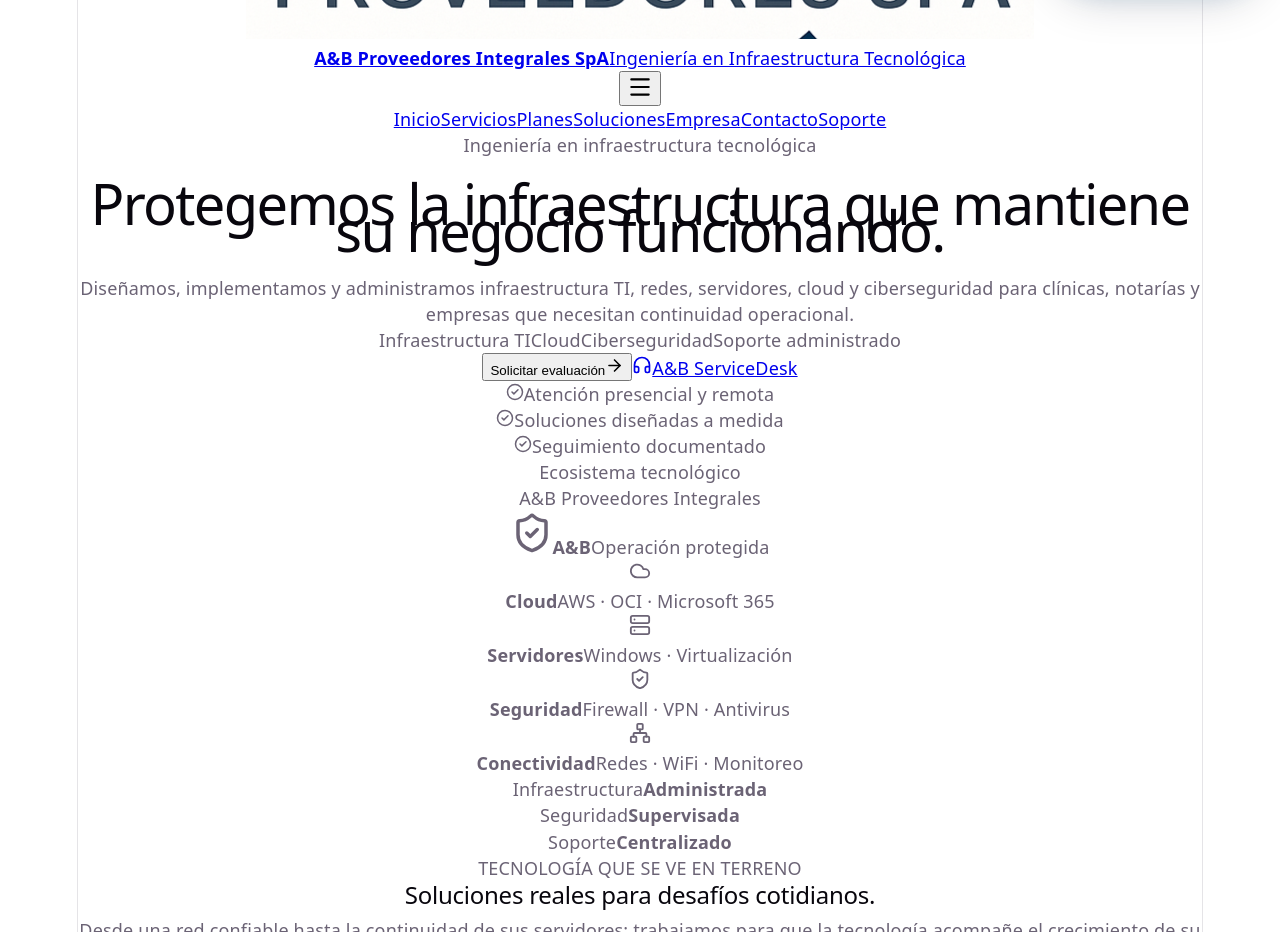
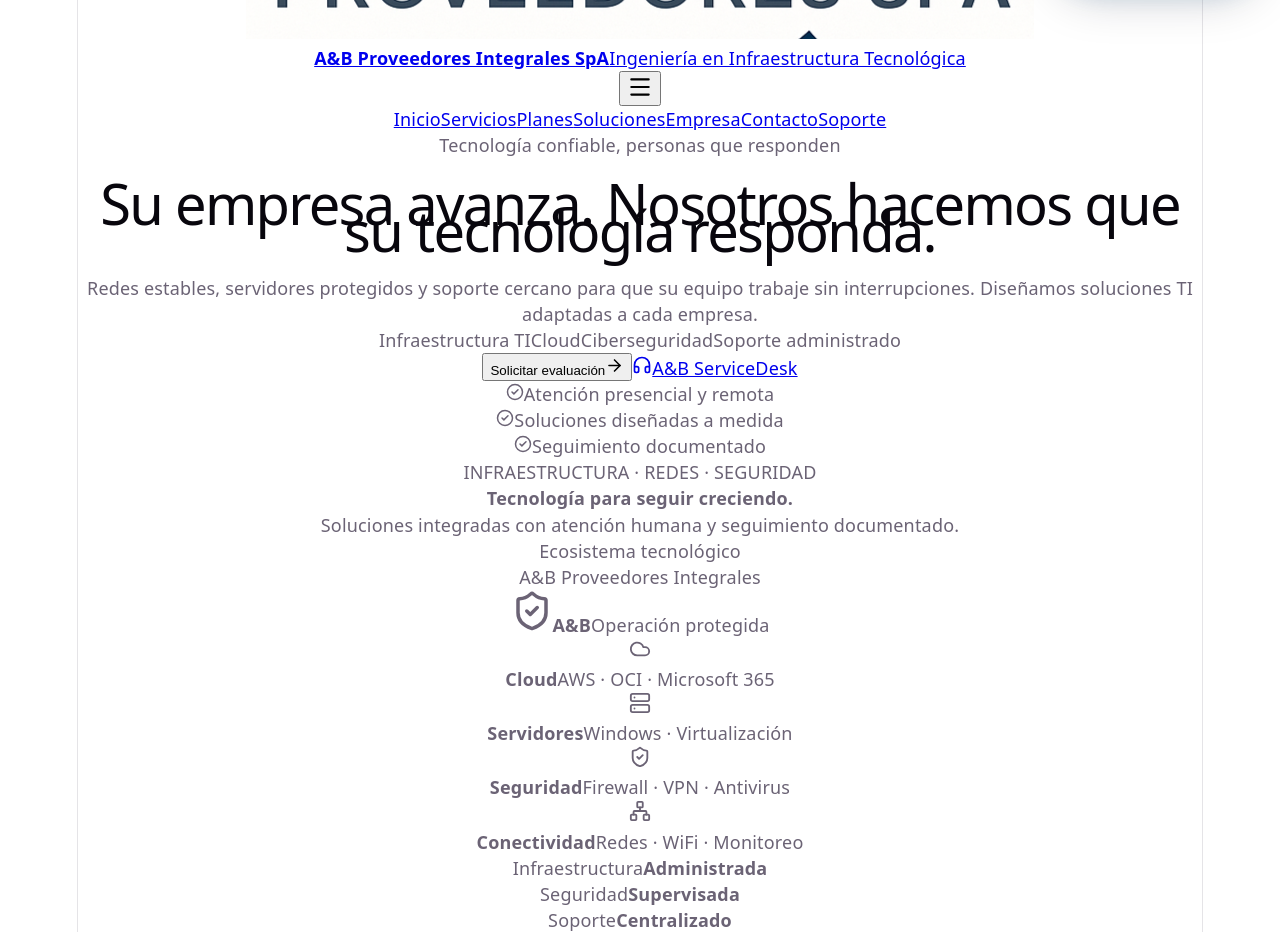
Before and after one commit to jc4lqu1n/abproveedores-web, a React (Vite) app: page / in a window 1280 px wide. Shown: the part 800-1732 px from the top of the page. Built offline with nearby package versions, Linux system fonts and the light colour scheme; the HTML template or start-up script is replaced by a standard one.

Commit message:
feat(web): modernize hero copy and add photographic hero

```diff
--- a/src/App.jsx
+++ b/src/App.jsx
@@ -445,22 +445,13 @@ function App() {
           >
             <div className="eyebrow">
               <span className="eyebrow-dot" />
-              Ingeniería en infraestructura tecnológica
+              Tecnología confiable, personas que responden
             </div>
 
-            <h1>
-              Protegemos la infraestructura
-              <span>
-                {' '}
-                que mantiene su negocio funcionando.
-              </span>
-            </h1>
+            <h1>Su empresa avanza.<span> Nosotros hacemos que su tecnología responda.</span></h1>
 
             <p className="hero-description">
-              Diseñamos, implementamos y administramos
-              infraestructura TI, redes, servidores, cloud y
-              ciberseguridad para clínicas, notarías y empresas que
-              necesitan continuidad operacional.
+              Redes estables, servidores protegidos y soporte cercano para que su equipo trabaje sin interrupciones. Diseñamos soluciones TI adaptadas a cada empresa.
             </p>
 
             <div className="hero-specialties">
@@ -507,6 +498,16 @@ function App() {
             </div>
           </motion.div>
 
+          <div className="hero-media-wrap">
+            <div className="hero-media" role="img" aria-label="Fotografía ilustrativa de infraestructura tecnológica">
+              <div className="hero-media-shade" />
+              <span className="hero-media-top">INFRAESTRUCTURA · REDES · SEGURIDAD</span>
+              <div className="hero-media-bottom">
+                <strong>Tecnología para seguir creciendo.</strong>
+                <p>Soluciones integradas con atención humana y seguimiento documentado.</p>
+              </div>
+            </div>
+          </div>
           <motion.div
             className="hero-panel ecosystem-panel"
             initial={{ opacity: 0, scale: 0.94 }}
```
